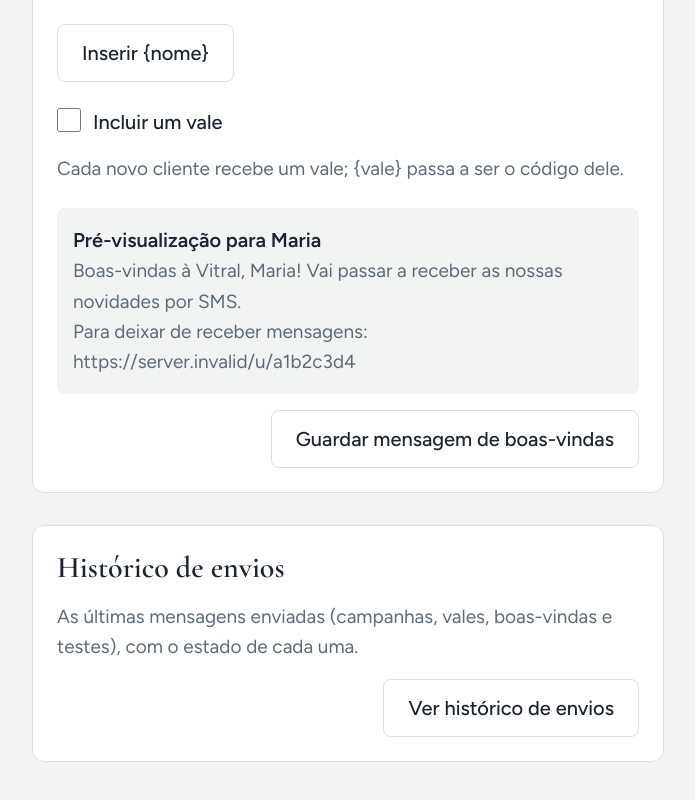
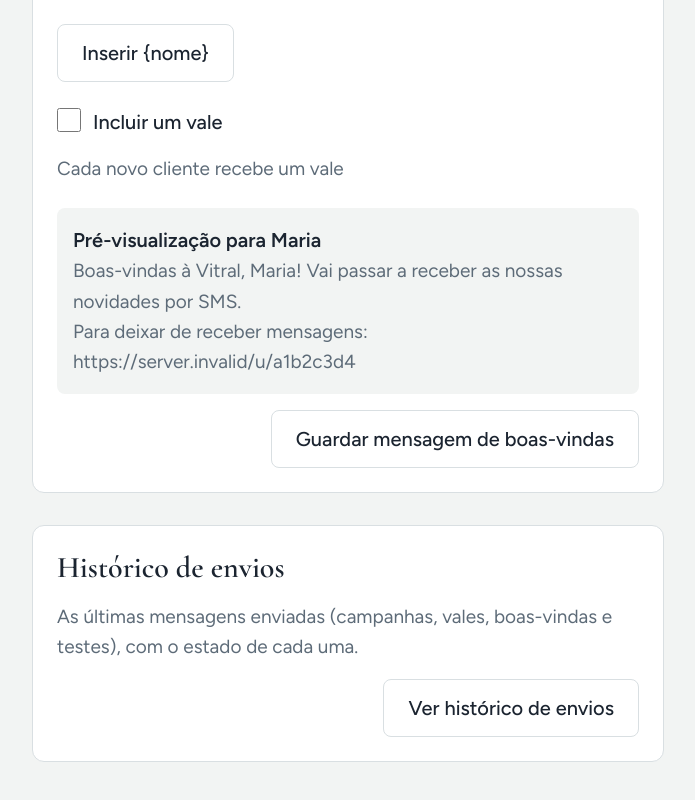
Before and after one commit to Miguel645/Vitral-Portal-Clientes, a Next.js app: page /settings in a window 1280 px wide. Shown: the part 1561-2361 px from the top of the page, without its empty margins (292-987 px from the left). Built offline with nearby package versions, Linux system fonts and the light colour scheme; no server answers; the database is empty.

Commit message:
Shorten the welcome vale hint to "Cada novo cliente recebe um vale"
Co-Authored-By: Claude Opus 5.5 <noreply@anthropic.com>
Claude-Session: https://claude.ai/code/session_01MYVfKGr7YUE3UzN9b6zN6n

```diff
--- a/src/app/settings/welcome/WelcomeForm.tsx
+++ b/src/app/settings/welcome/WelcomeForm.tsx
@@ -140,7 +140,7 @@ export default function WelcomeForm({
         <span>Incluir um vale</span>
       </label>
       <p className="hint" id="welcome-with_vale-hint" style={{ marginTop: "calc(var(--sp-8) * -1)", marginBottom: "var(--sp-24)" }}>
-        Cada novo cliente recebe um vale; {"{vale}"} passa a ser o código dele.
+        Cada novo cliente recebe um vale
       </p>
 
       {withVale ? (
```
